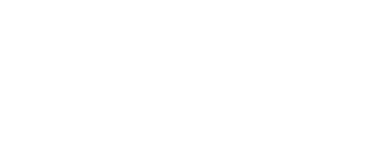
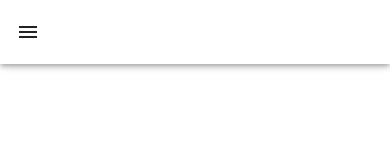
Before and after one commit to Julian-Katz/real-estate-advertisement-doorbit, a Vue app: page / in a window 390 px wide. Shown: the top 160 px of the page. Built offline with nearby package versions, Linux system fonts and the light colour scheme.

Commit message:
fix Navigation

```diff
--- a/src/components/Navigation.vue
+++ b/src/components/Navigation.vue
@@ -8,7 +8,7 @@
         />
       </v-list>
     </v-navigation-drawer>
-    <v-app-bar class="d-lg-none" v-if="smAndUp">
+    <v-app-bar v-if="!drawerIsOpen">
       <template v-slot:prepend>
         <v-app-bar-nav-icon @click="toggleDrawer" />
       </template>
@@ -17,9 +17,6 @@
 
 <script lang="ts" setup>
 import { ref } from 'vue';
-import { useDisplay } from 'vuetify';
-
-const { smAndUp } = useDisplay();
 
 let drawerIsOpen = ref<boolean>();
 
```
